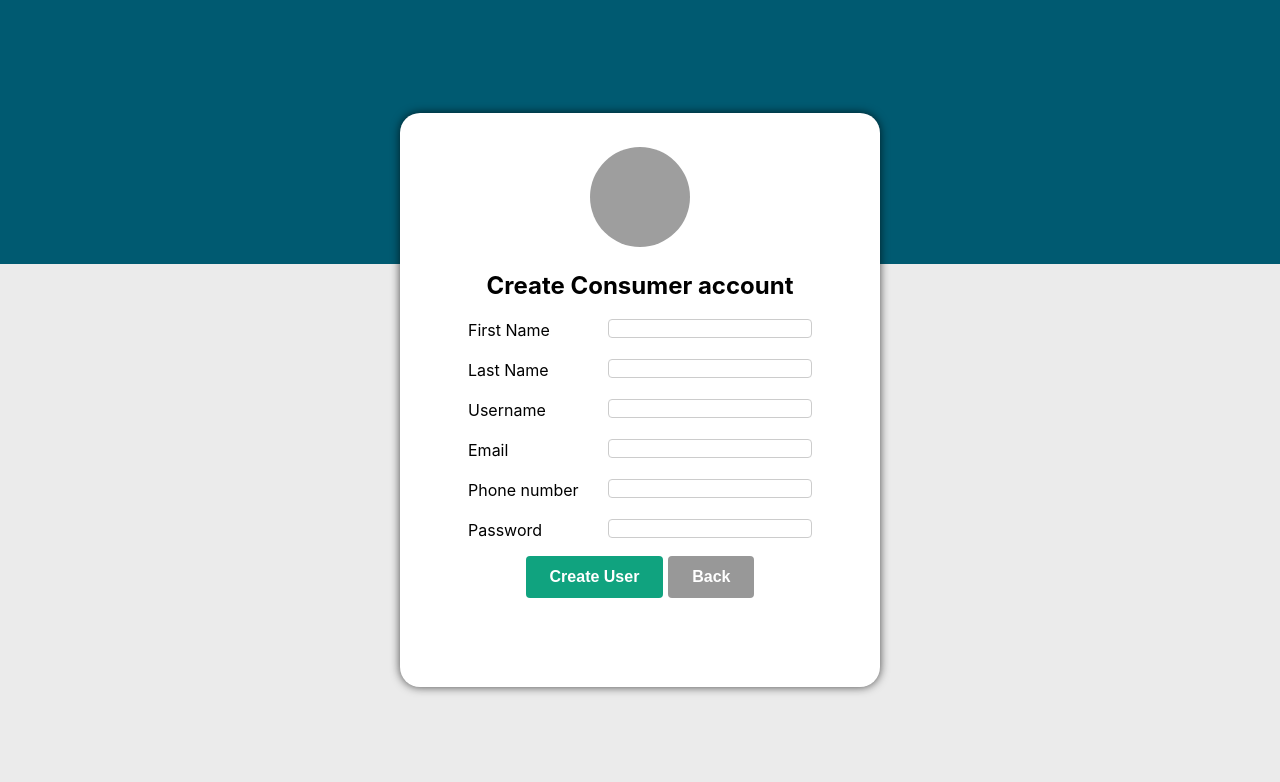
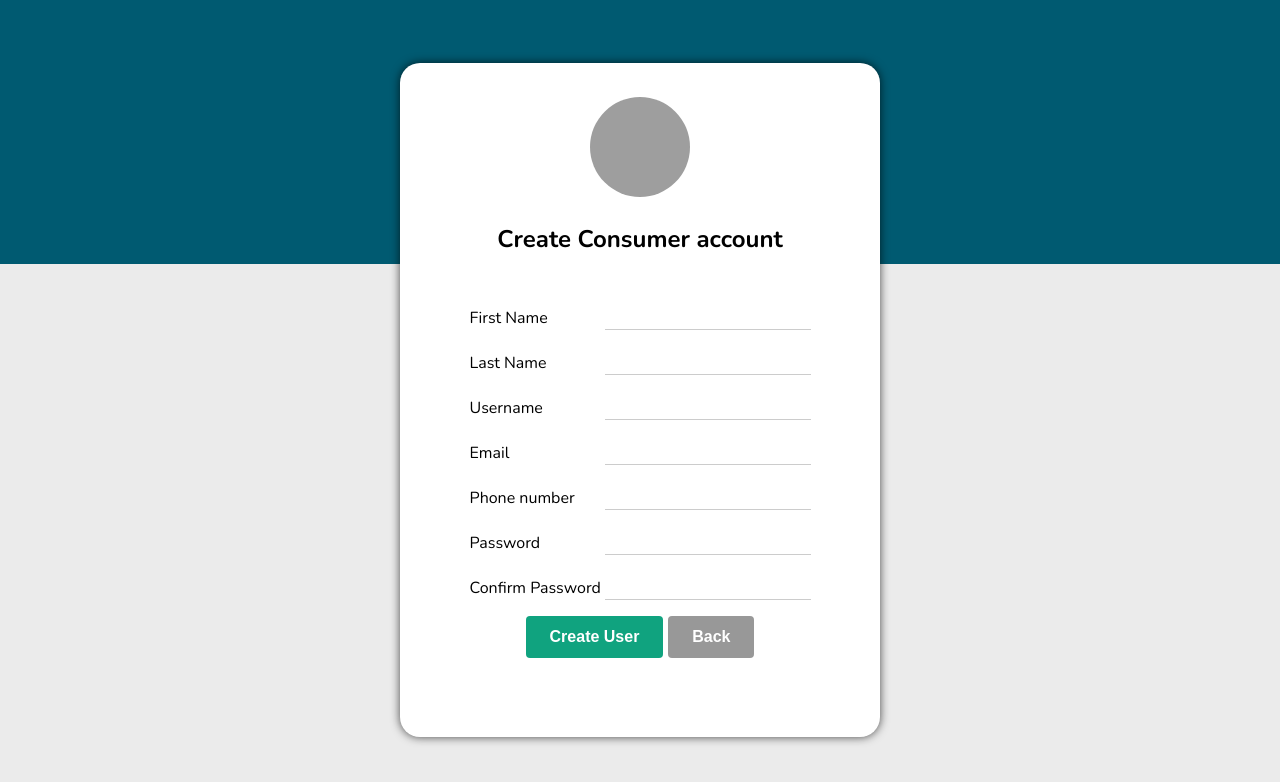
Before and after one commit to nisha-tamta/cashflowmanager-UI, a React (Create React App) app: page /signup in a window 1280 px wide. Shown: the top 782 px of the page. Built offline with nearby package versions, Linux system fonts and the light colour scheme; grey boxes are pictures that could not be loaded.

Commit message:
create user screen made better

```diff
--- a/src/components/css/CreateUserForm.css
+++ b/src/components/css/CreateUserForm.css
@@ -33,7 +33,7 @@
     /* set width to 100vw to cover entire viewport width */
     max-width: 400px;
     /* Set max width of the create container */
-    max-height: 500px;
+    max-height: 600px;
     /* Set max width of the create container */
     box-shadow: 0px 0px 10px rgba(0, 0, 0, 0.7);
     /* Add box shadow for a subtle effect */
@@ -77,17 +77,27 @@
 .create-chat-input-container label {
     display: flex;
     align-items: center;
-    flex-basis: 116px;
-    margin-right: 24px;
+    flex-basis: 135px;
+/*     margin-right: 24px; */
     padding-top: 4px;
 }
 
 .create-chat-input {
+    font-family: Nunito, Helvetica, Arial, sans-serif;
+    font-size: 16px;
+    font-weight: 400px;
     width: 50%;
     max-width: 400px;
-    border: 1px solid #ccc;
-    padding: 1px;
-    border-radius: 4px;
+    border: none;
+    border-bottom: 0.5px solid #ccc;
+    padding: 3px;
+    border-radius: 0px;
+}
+
+.create-chat-input:focus {
+    outline: none;
+    box-shadow: none;
+    transform: scale(1.1);
 }
 
 .create-chat-button-container {
--- a/src/components/css/LoginScreen.css
+++ b/src/components/css/LoginScreen.css
@@ -32,7 +32,7 @@
   /* set height to 100vh to cover entire viewport height */
   width: 100vw;
   /* set width to 100vw to cover entire viewport width */
-  max-width: 400px;
+  max-width: 350px;
   /* Set max width of the login container */
   max-height: 400px;
   /* Set max width of the login container */
@@ -148,13 +148,13 @@
 
 .login-logo-container {
   text-align: center;
-  margin-bottom: 0px;
+  margin-bottom: 25px;
 }
 
 .login-logo {
-  width: 50px;
+  width: 100px;
   /* Adjust size as needed */
-  height: 50px;
+  height: 100px;
   /* Adjust size as needed */
   object-fit: cover;
   border-radius: 50%;
--- a/src/components/css/Profile.css
+++ b/src/components/css/Profile.css
@@ -178,9 +178,15 @@
 }
 
 .item-value {
-  font-family: Nunito, Helvetica, Arial, sans-serif;
-  font-weight: 400;
-  font-size: 16px;
+    font-family: Nunito, Helvetica, Arial, sans-serif;
+    font-size: 16px;
+    font-weight: 400px;
+    width: 50%;
+    max-width: 400px;
+    border: none;
+    border-bottom: 0.5px solid #ccc;
+    padding: 3px;
+    border-radius: 0px;
 }
 
 .item-action button {
@@ -486,3 +492,30 @@
   font-weight: bold;
   font-size: 20px;
 }
+
+.logout-button {
+  background-color: #880505;
+  /* Set background color of the button */
+  color: #ffffff;
+  /* Set text color of the button */
+  padding: 12px 24px;
+  /* Set padding for the button */
+  border: none;
+  /* Remove border from the button */
+  border-radius: 4px;
+  /* Add border radius to the button */
+  cursor: pointer;
+  /* Add cursor pointer on hover */
+  font-size: 16px;
+  /* Set font size for the button */
+  font-weight: bold;
+  /* Set font weight for the button */
+  transition: transform 0.3s ease-in-out;
+  transition: transform 0.3s ease-in-out;
+
+}
+
+.logout-button:hover {
+  background-color: #bc3f3f;
+  /* Change background color of the button on hover */
+}
--- a/src/components/js/CreateUserForm.js
+++ b/src/components/js/CreateUserForm.js
@@ -5,6 +5,7 @@ import "../css/CreateUserForm.css";
 const CreateUserForm = () => {
   const navigate = useNavigate();
   const [error, setError] = useState("");
+  const [confirmPassword, setConfirmPassword] = useState("");
 
   const [user, setUser] = useState({
     firstName: "",
@@ -21,7 +22,15 @@ const CreateUserForm = () => {
     setUser({ ...user, [name]: value });
   };
 
+  const handleConfirmPasswordChange = (e) => {
+    setConfirmPassword(e.target.value);
+  }
+
   const handleSubmit = () => {
+    if (user.password !== confirmPassword) {  // Checking if passwords match
+      setError("Passwords do not match");
+      return;
+    }
     fetch("http://localhost:8080/api/user/create", {
       method: "PUT",
       headers: {
@@ -68,7 +77,7 @@ const CreateUserForm = () => {
           <div className="create-chat-body">
             <div >
               <form>
-              {error && <div className="error-message">{error}</div>}
+                {<div className="error-message">{error}</div>}
                 <div className="create-chat-input-container">
                   <label htmlFor="firstName">First Name</label>
                   <input
@@ -135,6 +144,16 @@ const CreateUserForm = () => {
                     onChange={handleChange}
                   />
                 </div>
+                <div className="create-chat-input-container">
+                  <label htmlFor="confirmPassword">Confirm Password</label>
+                  <input
+                    className="create-chat-input"
+                    type="password"
+                    id="confirmPassword"
+                    value={confirmPassword}
+                    onChange={handleConfirmPasswordChange}
+                  />
+                </div>
               </form >
               <div className="create-chat-button-containers">
                 <button onClick={handleSubmit} className="create-chat-button" >
--- a/src/components/js/Profile.js
+++ b/src/components/js/Profile.js
@@ -440,10 +440,17 @@ const Profile = () => {
     return (
       <div className="confirmation-overlay">
         <div className="confirmation-dialog">
-          <h2>Are you sure you want to logout?</h2>
+          <div className="create-chat-header">
+            <div className="create-chat-header">
+              <h2>Are you sure you want to logout?</h2>
+            </div>
+          </div>
           <div className="confirmation-buttons">
-            <button className="login-chat-logout" onClick={onConfirm}>Logout</button>
-            <button className="login-chat-logout-green" onClick={onCancel}>Cancel</button>
+            <div className="create-chat-button-containers">
+              <button className="logout-button" onClick={onConfirm}>Logout</button>
+              <span className="button-spacing"></span>
+              <button type="submit" className="login-chat-button" onClick={onCancel}>Cancel</button>
+            </div>
           </div>
         </div>
       </div>
--- a/src/index.css
+++ b/src/index.css
@@ -1,8 +1,6 @@
 body {
   margin: 0;
-  font-family: -apple-system, BlinkMacSystemFont, 'Segoe UI', 'Roboto', 'Oxygen',
-    'Ubuntu', 'Cantarell', 'Fira Sans', 'Droid Sans', 'Helvetica Neue',
-    sans-serif;
+  font-family: Nunito, Helvetica, Arial, sans-serif;
   -webkit-font-smoothing: antialiased;
   -moz-osx-font-smoothing: grayscale;
 }
```
